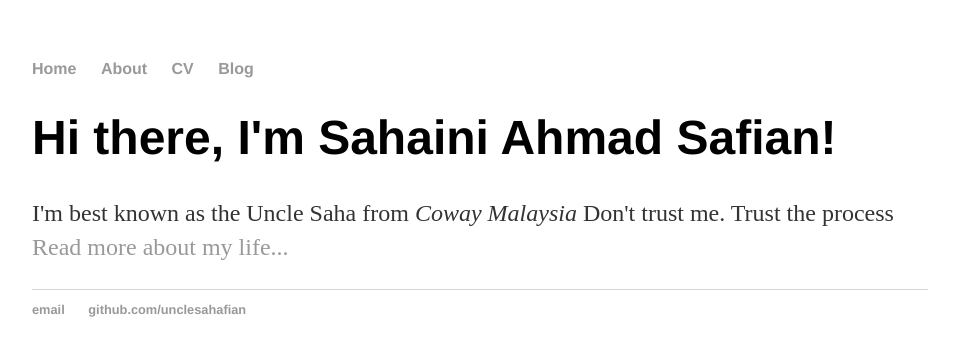
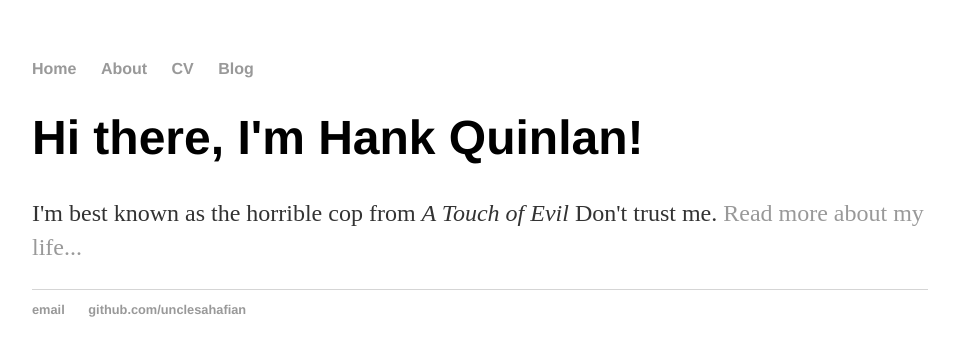
Before and after one commit to unclesahafian/unclesahafian.github.io, a Jekyll site: the page built from index.html, in a window 1280 px wide. Shown: the top 356 px of the page, without its empty margins (160-1115 px from the left). Built offline with Jekyll 4.4.1, drawn with Linux system fonts in a browser that asks for light colours.

Commit message:
Update index.html
now i am using jekyll

```diff
--- a/index.html
+++ b/index.html
@@ -1,30 +1,8 @@
-<!DOCTYPE html>
-<html>
-	<head>
-		<title>unclesahafian, pedas sos tahap medium jer.</title>
-		<!-- link to main stylesheet -->
-		<link rel="stylesheet" type="text/css" href="/css/main.css">
-	</head>
-	<body>
-		<nav>
-    		<ul>
-        		<li><a href="/">Home</a></li>
-	        	<li><a href="/about">About</a></li>
-        		<li><a href="/cv">CV</a></li>
-        		<li><a href="/blog">Blog</a></li>
-    		</ul>
-		</nav>
-		<div class="container">
-    		<div class="blurb">
-        		<h1>Hi there, I'm Sahaini Ahmad Safian!</h1>
-				<p>I'm best known as the Uncle Saha from <em>Coway Malaysia</em> Don't trust me. Trust the process <a href="/about">Read more about my life...</a></p>
-    		</div><!-- /.blurb -->
-		</div><!-- /.container -->
-		<footer>
-    		<ul>
-        		<li><a href="mailto:sahaini@coway.pro">email</a></li>
-        		<li><a href="https://github.com/unclesahafian">github.com/unclesahafian</a></li>
-			</ul>
-		</footer>
-	</body>
-</html>
+---
+layout: default
+title: Hank Quinlan, Horrible Cop
+---
+<div class="blurb">
+	<h1>Hi there, I'm Hank Quinlan!</h1>
+	<p>I'm best known as the horrible cop from <em>A Touch of Evil</em> Don't trust me. <a href="/about">Read more about my life...</a></p>
+</div><!-- /.blurb -->
```
